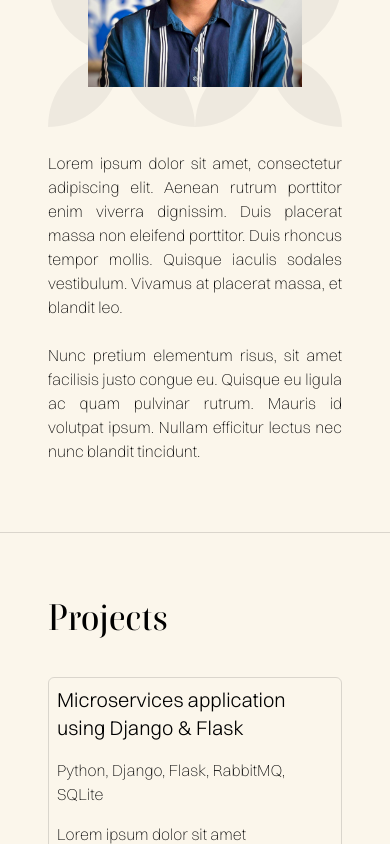
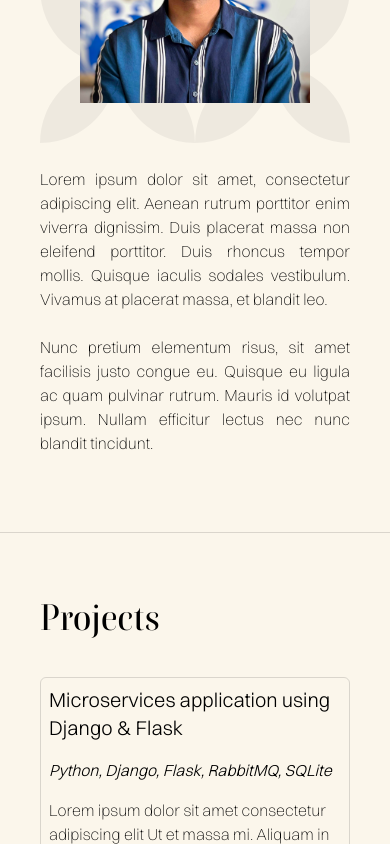
Before and after one commit to bossever/personal-website, a Next.js app: page / in a window 390 px wide. Shown: the part 1156-2000 px from the top of the page. Built offline with nearby package versions, Linux system fonts and the light colour scheme.

Commit message:
Adjust Section component padding for mobile, emphasis text for tech stack in ProjectCard

```diff
--- a/src/app/_components/projects/ProjectCard.tsx
+++ b/src/app/_components/projects/ProjectCard.tsx
@@ -25,7 +25,7 @@ export default function ProjectCard({
         `}
       >
         <Typography level="subheading">{title}</Typography>
-        <Typography level="paragraph">{techStack.join(", ")}</Typography>
+        <Typography level="emphasis">{techStack.join(", ")}</Typography>
         <Typography
           level="paragraph"
           extra={{
--- a/src/app/_components/shared/Section.tsx
+++ b/src/app/_components/shared/Section.tsx
@@ -12,7 +12,7 @@ export default function Section({ title, children, id }: SectionProps) {
       id={id}
       className={`
         relative min-h-[100svh] flex flex-col border-t border-[#202020]
-        border-opacity-15 dark:border-white dark:border-opacity-15 px-12 py-16 gap-6
+        border-opacity-15 dark:border-white dark:border-opacity-15 px-10 py-16 gap-6
         tablet:gap-8 laptop:gap-10 tablet:px-24 tablet:py-20 laptop:px-32 laptop:py-24
       `}
     >
```
